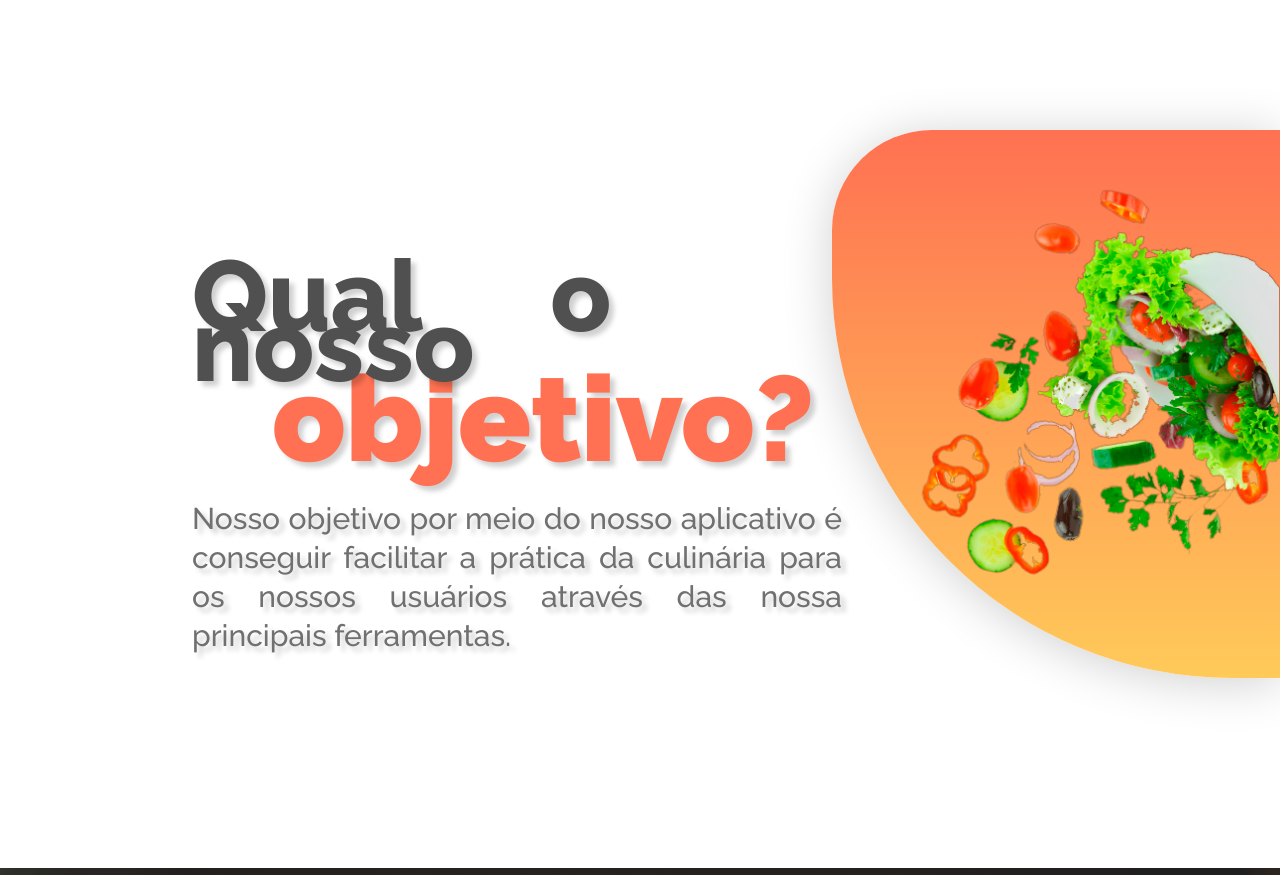
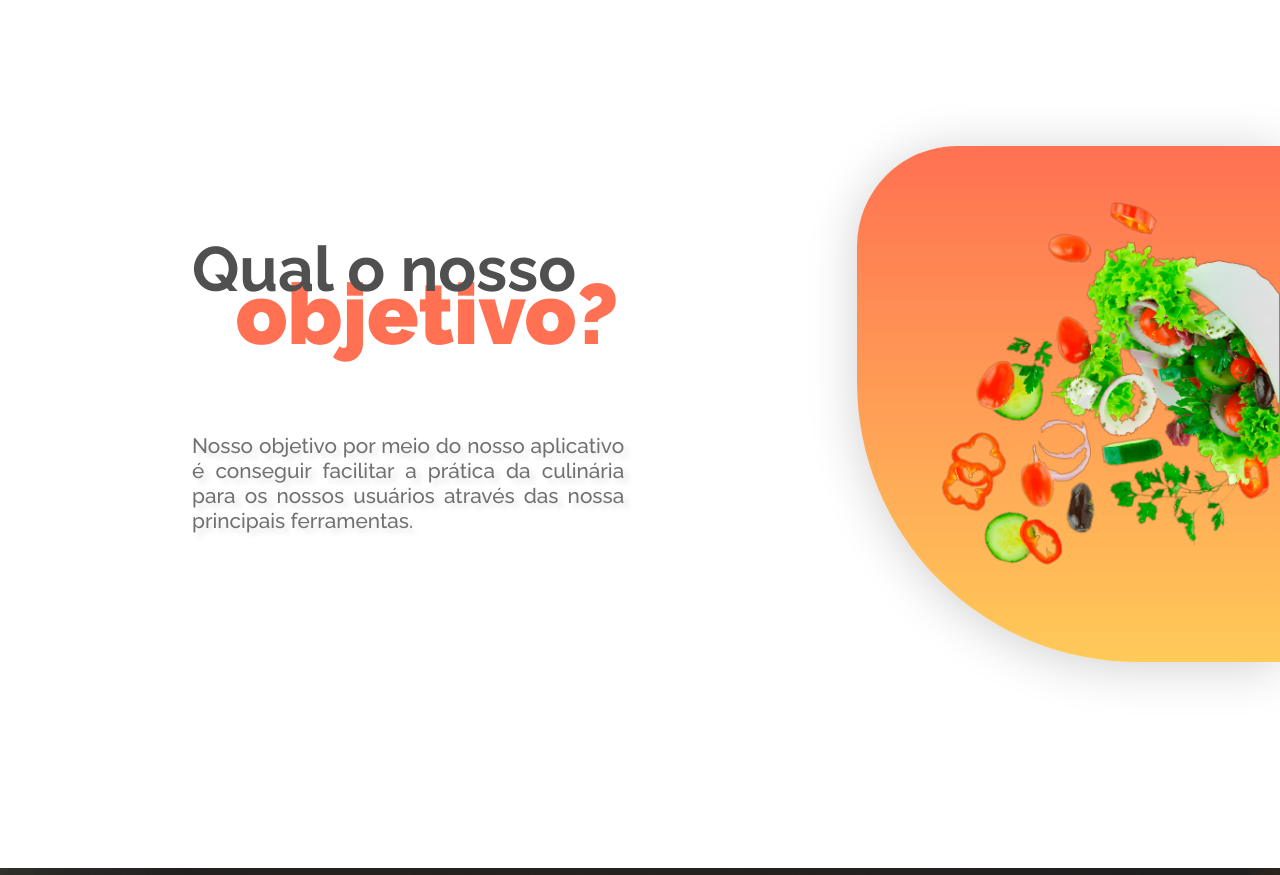
Before and after one commit to Taviin7/Proveit_Landing_Pages, a React (Create React App) app: page / in a window 1280 px wide. Shown: the part 860-1735 px from the top of the page. Built offline with nearby package versions, Linux system fonts and the light colour scheme.

Commit message:
tela "objetivo" 100% reformulada

```diff
--- a/src/Components/Home/Home.css
+++ b/src/Components/Home/Home.css
@@ -124,6 +124,7 @@ header {
 
 .font-WhiteOpace {
   font-family: 'raleway-bold';
+  line-height: 50%;
   font-size: 250%;
   opacity: 70%;
   color: #fff;
@@ -296,6 +297,7 @@ header {
 
   .font-WhiteOpace {
     font-family: 'raleway-bold';
+    line-height: 50%;
     font-size: 250%;
     opacity: 70%;
     color: #fff;
--- a/src/Components/Objetivo/Objetivo.css
+++ b/src/Components/Objetivo/Objetivo.css
@@ -23,12 +23,10 @@
   display: flex;
   flex-direction: column;
   justify-content: space-between ;
-  height: 30%;
-  width: 50%;
-  text-align: justify;
+  height: 23%;
+  width: 55%;
   margin-left: 15%;
-  font-family: "raleway-extrabold";
-  text-shadow: 5px 5px 5px rgba(0, 0, 0, 0.19);
+  margin-bottom: 7%;
 }
 
 .section2 .titleBox2{
@@ -38,32 +36,30 @@
 }
 
 .section2 .fontBlack {
- /*  text-align: left; */
-  font-size: 100px;
+  font-size: 392%;
   line-height: 50%;
   color: #505050;
-  font-family: "raleway-extrabold";
+  font-family: "raleway-bold";
   z-index: 3;
 }
 
 .section2 .font-Orange2 {
   display: flex;
-  font-size: 120px;
-  line-height: 80%;
+  font-size: 530%;
+  line-height: 70%;
   color: #FF7152;
   font-family: "raleway-black";
-  margin-left: 80px;
+  margin-left: 10%;
 }
 
 .font-Text {
   font-family: 'raleway-medium';
-  font-size: 30px;
-  line-height: 130%;
+  font-size: 130%;
   color: #707070;
-  width: 650px;
-  height: 100px;
-  margin-top: 5%;
-  text-shadow: 5px 5px 5px rgba(0, 0, 0, 0.19);
+  width: 65%;
+  height: 10%;
+  text-align: justify;
+  text-shadow: 5px 5px 5px rgba(0, 0, 0, 0.1);
 }
 
 .imgBox {
@@ -77,12 +73,17 @@
   display: flex;
   justify-content: flex-end;
   background: linear-gradient(#FF7152, #ffc852f5);
-  border-radius: 100px 0px 0px 400px;
+  border-radius: 100px 0px 0px 280px;
   width: 35%;
   box-shadow: 0px 5px 50px rgba(0, 0, 0, 0.19);
 }
 
-.imgBox img {
-  height: 800px;
-  width: 800px;
+/* Estilos para largura de tela menor ou igual a 768 pixels (celular)*/
+@media (max-width: 768px) {
+
 }
+
+/* Estilos para tablet */
+@media (min-width: 768px) and (max-width: 1023px) {
+
+}
```
